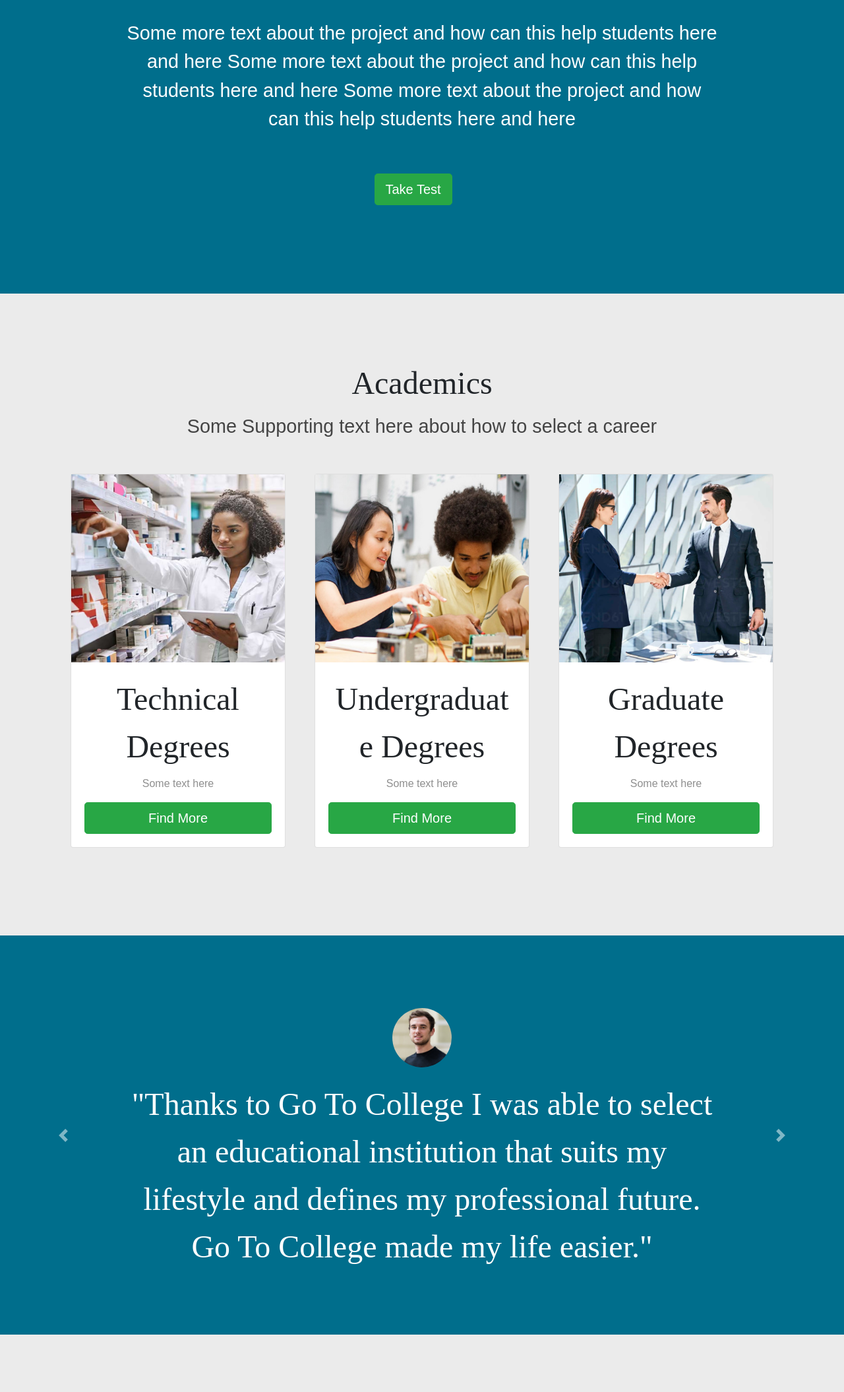
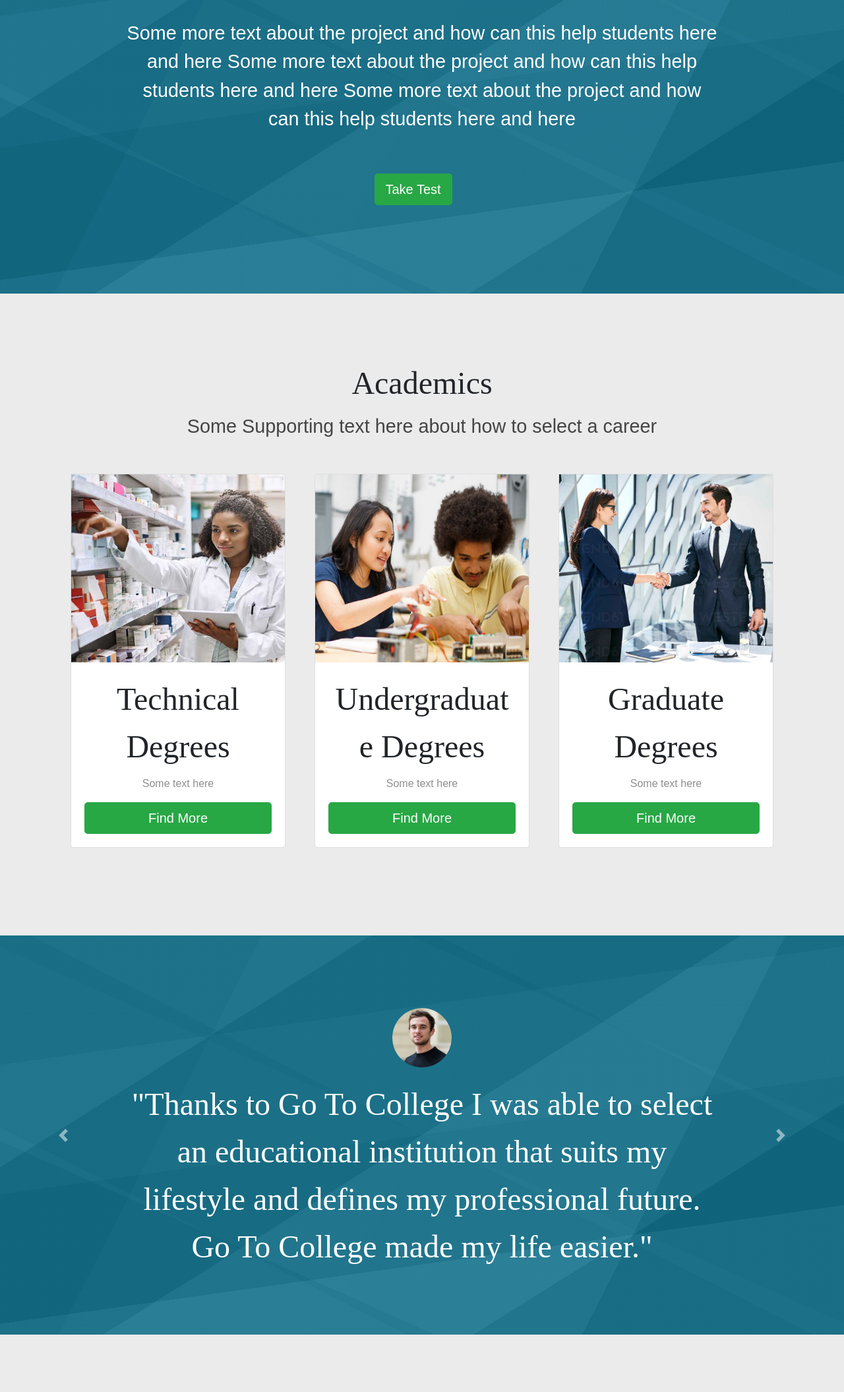
Before and after one commit to Lohkrii/Go-to-College, a plain HTML site: page web_app/index.html in a window 1280 px wide. Shown: the part 1583-3693 px from the top of the page at 66% size. Drawn offline with nearby package versions, Linux system fonts and the light colour scheme.

Commit message:
changing the solid background colored for cooler

```diff
--- a/web_app/css/styles.css
+++ b/web_app/css/styles.css
@@ -124,6 +124,9 @@ p {
   padding: 3% 15% 7%;
 
 }
+#test {
+  background-image: linear-gradient(328deg, rgba(29, 29, 29, 0.05) 0%, rgba(29, 29, 29, 0.05) 25%,rgba(226, 226, 226, 0.05) 25%, rgba(226, 226, 226, 0.05) 50%,rgba(21, 21, 21, 0.05) 50%, rgba(21, 21, 21, 0.05) 75%,rgba(216, 216, 216, 0.05) 75%, rgba(216, 216, 216, 0.05) 100%),linear-gradient(172deg, rgba(0, 0, 0, 0.05) 0%, rgba(0, 0, 0, 0.05) 25%,rgba(108, 108, 108, 0.05) 25%, rgba(108, 108, 108, 0.05) 50%,rgba(21, 21, 21, 0.05) 50%, rgba(21, 21, 21, 0.05) 75%,rgba(236, 236, 236, 0.05) 75%, rgba(236, 236, 236, 0.05) 100%),linear-gradient(207deg, rgba(153, 153, 153, 0.05) 0%, rgba(153, 153, 153, 0.05) 25%,rgba(83, 83, 83, 0.05) 25%, rgba(83, 83, 83, 0.05) 50%,rgba(5, 5, 5, 0.05) 50%, rgba(5, 5, 5, 0.05) 75%,rgba(82, 82, 82, 0.05) 75%, rgba(82, 82, 82, 0.05) 100%),linear-gradient(297deg, rgba(26, 26, 26, 0.05) 0%, rgba(26, 26, 26, 0.05) 25%,rgba(223, 223, 223, 0.05) 25%, rgba(223, 223, 223, 0.05) 50%,rgba(232, 232, 232, 0.05) 50%, rgba(232, 232, 232, 0.05) 75%,rgba(153, 153, 153, 0.05) 75%, rgba(153, 153, 153, 0.05) 100%),linear-gradient(204deg, rgba(120, 120, 120, 0.05) 0%, rgba(120, 120, 120, 0.05) 25%,rgba(191, 191, 191, 0.05) 25%, rgba(191, 191, 191, 0.05) 50%,rgba(246, 246, 246, 0.05) 50%, rgba(246, 246, 246, 0.05) 75%,rgba(123, 123, 123, 0.05) 75%, rgba(123, 123, 123, 0.05) 100%),linear-gradient(90deg, rgb(0,110,140),rgb(0,110,140));
+}
 
 
 
@@ -153,7 +156,7 @@ p {
 /* Testimonial Section */
 
 #testimonials {
-  background-color: #006e8c;
+  background-image: linear-gradient(328deg, rgba(29, 29, 29, 0.05) 0%, rgba(29, 29, 29, 0.05) 25%,rgba(226, 226, 226, 0.05) 25%, rgba(226, 226, 226, 0.05) 50%,rgba(21, 21, 21, 0.05) 50%, rgba(21, 21, 21, 0.05) 75%,rgba(216, 216, 216, 0.05) 75%, rgba(216, 216, 216, 0.05) 100%),linear-gradient(172deg, rgba(0, 0, 0, 0.05) 0%, rgba(0, 0, 0, 0.05) 25%,rgba(108, 108, 108, 0.05) 25%, rgba(108, 108, 108, 0.05) 50%,rgba(21, 21, 21, 0.05) 50%, rgba(21, 21, 21, 0.05) 75%,rgba(236, 236, 236, 0.05) 75%, rgba(236, 236, 236, 0.05) 100%),linear-gradient(207deg, rgba(153, 153, 153, 0.05) 0%, rgba(153, 153, 153, 0.05) 25%,rgba(83, 83, 83, 0.05) 25%, rgba(83, 83, 83, 0.05) 50%,rgba(5, 5, 5, 0.05) 50%, rgba(5, 5, 5, 0.05) 75%,rgba(82, 82, 82, 0.05) 75%, rgba(82, 82, 82, 0.05) 100%),linear-gradient(297deg, rgba(26, 26, 26, 0.05) 0%, rgba(26, 26, 26, 0.05) 25%,rgba(223, 223, 223, 0.05) 25%, rgba(223, 223, 223, 0.05) 50%,rgba(232, 232, 232, 0.05) 50%, rgba(232, 232, 232, 0.05) 75%,rgba(153, 153, 153, 0.05) 75%, rgba(153, 153, 153, 0.05) 100%),linear-gradient(204deg, rgba(120, 120, 120, 0.05) 0%, rgba(120, 120, 120, 0.05) 25%,rgba(191, 191, 191, 0.05) 25%, rgba(191, 191, 191, 0.05) 50%,rgba(246, 246, 246, 0.05) 50%, rgba(246, 246, 246, 0.05) 75%,rgba(123, 123, 123, 0.05) 75%, rgba(123, 123, 123, 0.05) 100%),linear-gradient(90deg, rgb(0,110,140),rgb(0,110,140));
 }
 
 .testimonial-text {
```
